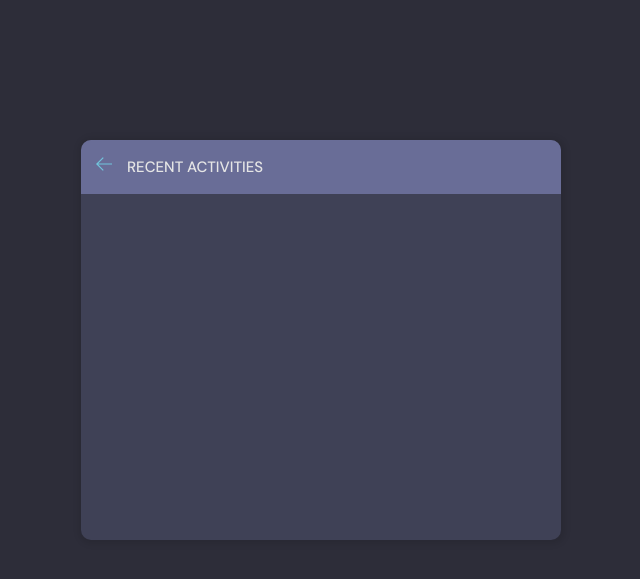
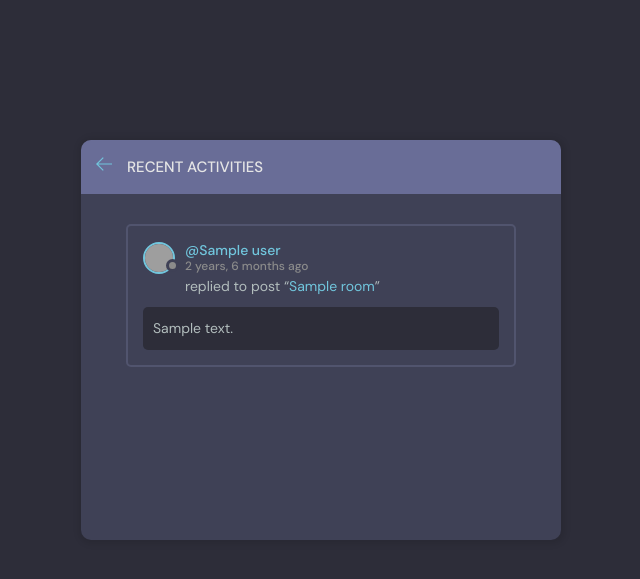
Before and after one commit to Megidd/studybud, a Django app: template base/templates/base/activity.html in a window 1280 px wide. Shown: the part 76-655 px from the top of the page, without its empty margins (319-959 px from the left). Run offline with Django 4.2, Linux system fonts and the light colour scheme; the template is opened without the code that fills it: most values are stand-ins (such as "Sample title", 1, 10 or a date in 2020); grey boxes are pictures that could not be loaded.

Commit message:
Copy template loop from `activity_component.html`

```diff
--- a/base/templates/base/activity.html
+++ b/base/templates/base/activity.html
@@ -18,7 +18,40 @@
           </div>
 
           <div class="activities-page layout__body">
+            {% for message in rooms_messages %}
+            <div class="activities__box">
+              <div class="activities__boxHeader roomListRoom__header">
+                <a href="{% url 'user-profile' message.user.id %}" class="roomListRoom__author">
+                  <div class="avatar avatar--small">
+                    <img src="https://randomuser.me/api/portraits/women/11.jpg" />
+                  </div>
+                  <p>
+                    @{{message.user}}
+                    <span>{{message.created|timesince}} ago</span>
+                  </p>
+                </a>
 
+                {% if request.user == message.user %}
+                <div class="roomListRoom__actions">
+                  <a href="{% url 'delete-message' message.id %}">
+                    <svg version="1.1" xmlns="http://www.w3.org/2000/svg" width="32" height="32" viewBox="0 0 32 32">
+                      <title>remove</title>
+                      <path
+                        d="M27.314 6.019l-1.333-1.333-9.98 9.981-9.981-9.981-1.333 1.333 9.981 9.981-9.981 9.98 1.333 1.333 9.981-9.98 9.98 9.98 1.333-1.333-9.98-9.98 9.98-9.981z">
+                      </path>
+                    </svg>
+                  </a>
+                </div>
+                {% endif %}
+              </div>
+              <div class="activities__boxContent">
+                <p>replied to post “<a href="{% url 'room' message.room.id %}">{{message.room}}</a>”</p>
+                <div class="activities__boxRoomContent">
+                  {{message.body}}
+                </div>
+              </div>
+            </div>
+            {% endfor %}
           </div>
         </div>
       </div>
```
